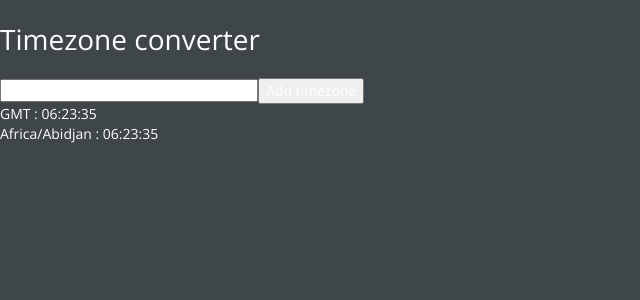
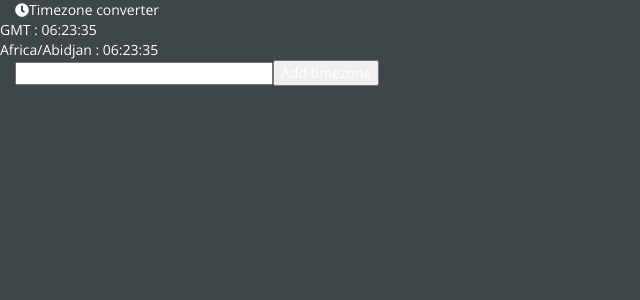
Before and after one commit to szymonkups/timezones, a React (Create React App) app: page / in a window 1280 px wide. Shown: the top 300 px of the page, without its empty margins (0-640 px from the left). Built offline with nearby package versions, Linux system fonts and the light colour scheme.

Commit message:
Added header component with styles. Moved TimezoneList component to separate file.

```diff
--- a/public/index.html
+++ b/public/index.html
@@ -9,6 +9,7 @@
 	<link rel="stylesheet" href="%PUBLIC_URL%/css/bootstrap-grid.css" type="text/css">
     <link rel="shortcut icon" href="%PUBLIC_URL%/favicon.ico">
     <link href="https://fonts.googleapis.com/css?family=Open+Sans:300,400,700" rel="stylesheet">
+    <script defer src="https://use.fontawesome.com/releases/v5.0.9/js/all.js" integrity="sha384-8iPTk2s/jMVj81dnzb/iFR2sdA7u06vHJyyLlAd4snFpCl/SnyUjRrbdJsw1pGIl" crossorigin="anonymous"></script>
     <!--
       Notice the use of %PUBLIC_URL% in the tags above.
       It will be replaced with the URL of the `public` folder during the build.
--- /dev/null
+++ b/src/components/Header/Header.css
@@ -0,0 +1,21 @@
+:local .header {
+	position:fixed;
+	color: white;
+	font-size: 12px;
+	font-weight: 700;
+	background-color: #2e2f31;
+	top: 0;
+	left: 0;
+	z-index: 100;
+	width: 100%;
+	height: 46px;
+	text-transform: uppercase;
+	line-height: 46px;
+	padding-left: 40px;
+}
+
+:local .logo {
+	color: #28ad78;
+	margin-right: 10px;
+	font-size: 13px;
+}
--- /dev/null
+++ b/src/components/Header/Header.js
@@ -0,0 +1,9 @@
+import React from 'react';
+import styles from './Header.css';
+
+export default () => (
+	<header className={ styles.header }>
+		<i className={ 'fas fa-clock ' + styles.logo }></i>
+		Timezone converter
+	</header>
+);
--- /dev/null
+++ b/src/components/TimezoneList/TimezoneList.css
@@ -0,0 +1,3 @@
+:local .list {
+	margin-top: 46px;
+}
--- /dev/null
+++ b/src/components/TimezoneList/TimezoneList.js
@@ -0,0 +1,16 @@
+import React from 'react';
+import Timezone from '../../components/Timezone/Timezone';
+
+import styles from './TimezoneList.css';
+
+export default props => {
+	const timezones = props.timezones.map( timezone =>
+		<Timezone key={ timezone } name={ timezone } time={ props.time } />
+	);
+
+	return (
+		<ul className={ [ 'row', 'justify-content-center', styles.list ].join( ' ' ) }>
+			{ timezones }
+		</ul>
+	);
+};
--- a/src/containers/App/App.js
+++ b/src/containers/App/App.js
@@ -2,7 +2,9 @@ import React, { Component } from 'react';
 import { connect } from 'react-redux';
 import { bindActionCreators } from 'redux';
 
-import Timezone from './../../components/Timezone/Timezone';
+import TimezoneList from '../../components/TimezoneList/TimezoneList';
+import Header from '../../components/Header/Header'
+
 import { add as addTimezone, remove as removeTimezone } from './../../actions/timezones';
 import { getAllTimezones } from '../../utils/timezones';
 const zones = getAllTimezones();
@@ -26,9 +28,6 @@ class App extends Component {
 	render() {
 		const currentTime = this.props.currentTime;
 		const selectedTimezones = this.props.selectedTimezones;
-		const timezones = selectedTimezones.map( timezone =>
-			<Timezone key={ timezone } name={ timezone } time={ currentTime } />
-		);
 
 		// TODO: set currently selected timezone after removal.
 		const allTimezones = zones
@@ -36,15 +35,15 @@ class App extends Component {
 			.map( name => <option key={ name } value={ name }>{ name }</option> );
 
 		return (
-			<div>
-				<h1>Timezone converter</h1>
+			<div className="container-fluid">
+				<Header />
+				<TimezoneList timezones={ selectedTimezones } time={ currentTime } />
 				<form onSubmit={ this.onTimezoneAdd }>
 					<select value={ this.state.selectedTimezone } onChange={ this.onTimezoneChange } >
 						{ allTimezones }
 					</select>
 					<input type="submit" value="Add timezone" />
 				</form>
-				<ul>{ timezones }</ul>
 			</div>
 		);
 	}
```
